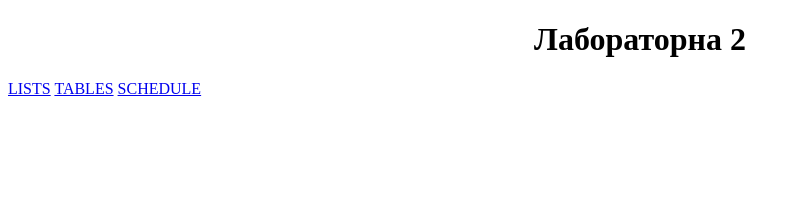
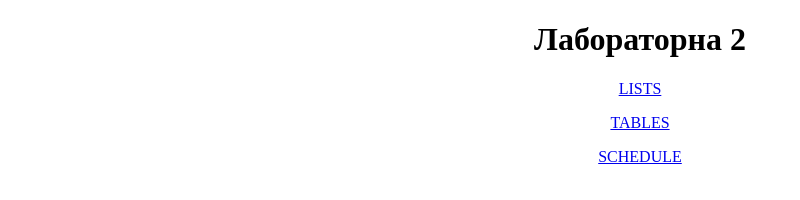
Before and after one commit to YanaStavnycha/stavnycha, a plain HTML site: page index.html in a window 1280 px wide. Shown: the whole page, without its empty margins (0-800 px from the left). Drawn offline with Linux system fonts and the light colour scheme.

Commit message:
зміна 2

```diff
--- a/index.html
+++ b/index.html
@@ -5,8 +5,8 @@
   </head>
   <body>
      <h1 align="center">Лабораторна 2</h1>
-     <a href="lists.html">LISTS</a>
-     <a href="tables.html">TABLES</a>
-     <a href="schedule.html">SCHEDULE</a>
+     <p align="center"><a href="lists.html" target="_blanc">LISTS</a></p>
+     <p align="center"><a href="tables.html" target="_blank">TABLES</a></p>
+     <p align="center"><a href="schedule.html" target="_blank">SCHEDULE</a></p>
 </body>
 </html>
```
